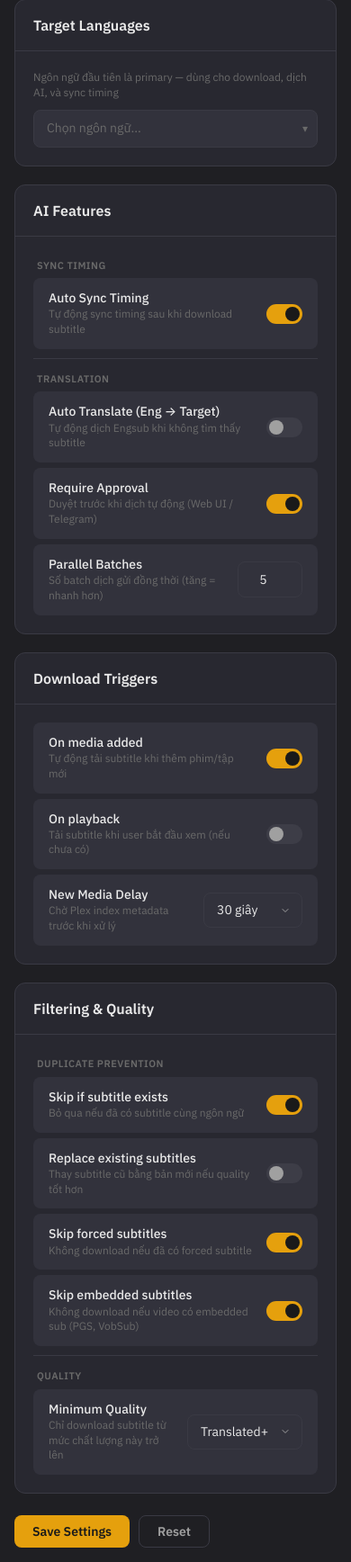
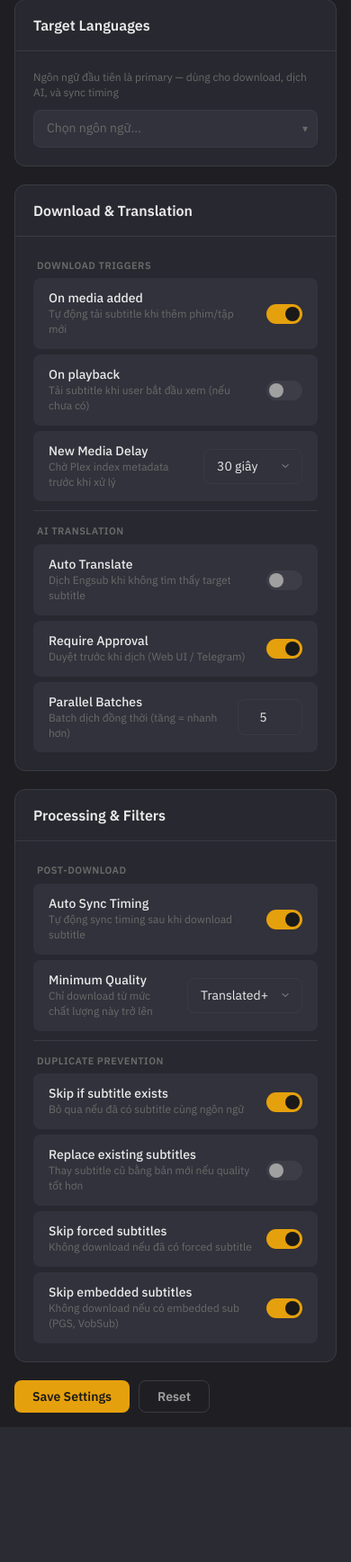
Before and after one commit to leolionart/plex-sub-downloader, a Python web app: template app/templates/settings.html in a window 390 px wide. Shown: the part 322-2058 px from the top of the page at 90% size. After the commit the page ends 1908 px from the top, so only its background shows below. Run offline with Jinja, Linux system fonts and the light colour scheme; the template is opened without the code that fills it, so the values that code supplies are empty.

Commit message:
style: balanced 2-column settings layout with full-width language card
- Target Languages extracted to full-width compact card (no wasted half-column)
- Remaining settings distributed evenly: Download & Translation (6 rows) | Processing & Filters (6 rows)
- Cross-group balancing: Auto Sync Timing + Min Quality moved to right card for equal heights
- Mobile: graceful 1-column fallback at ≤960px

```diff
--- a/app/templates/settings.html
+++ b/app/templates/settings.html
@@ -7,34 +7,28 @@
 
 {% block extra_styles %}
 <style>
-    /* ── Settings Grid: 2-col desktop, 1-col mobile ── */
-    .settings-grid {
+    /* ── 2-column card grid ── */
+    .settings-columns {
         display: grid;
         grid-template-columns: repeat(2, 1fr);
         gap: 20px;
-        margin-bottom: 24px;
+        align-items: start;
     }
 
+    /* ── Responsive ── */
     @media (max-width: 960px) {
-        .settings-grid {
+        .settings-columns {
             grid-template-columns: 1fr;
         }
     }
 
-    .settings-grid .card {
-        margin-bottom: 0;
-    }
-
-    /* Mobile: stats 2-col, setting-row tighter */
     @media (max-width: 768px) {
         .stats-grid {
             grid-template-columns: repeat(2, 1fr) !important;
         }
-
         .setting-row {
             gap: 12px;
         }
-
         .setting-select {
             min-width: 110px !important;
         }
@@ -85,7 +79,7 @@
         margin-top: 1px;
     }
 
-    /* Control variants: constrained widths for selects & inputs */
+    /* Control variants */
     .setting-select {
         width: auto !important;
         min-width: 130px;
@@ -352,10 +346,9 @@
 </div>
 
 <form id="settings-form">
-    <div class="settings-grid">
 
-        <!-- ① Target Languages -->
-        <div class="card">
+    <!-- Target Languages — compact full-width -->
+    <div class="card" style="margin-bottom: 20px; overflow: visible;">
         <div class="card-header">
             <h2>Target Languages</h2>
         </div>
@@ -376,66 +369,17 @@
         </div>
     </div>
 
-        <!-- ② AI Features (Sync + Translation) -->
+    <!-- 2-column cards -->
+    <div class="settings-columns">
+
+        <!-- Left: Download & Translation -->
         <div class="card">
             <div class="card-header">
-                <h2>AI Features</h2>
+                <h2>Download & Translation</h2>
             </div>
             <div class="card-body">
-                <div class="setting-section-label">Sync Timing</div>
+                <div class="setting-section-label">Download Triggers</div>
 
-                <label class="setting-row" for="auto_sync_timing">
-                    <div class="setting-info">
-                        <div class="setting-title">Auto Sync Timing</div>
-                        <div class="setting-desc">Tự động sync timing sau khi download subtitle</div>
-                    </div>
-                    <div class="toggle-switch">
-                        <input type="checkbox" id="auto_sync_timing" name="auto_sync_timing" checked>
-                        <span class="toggle-slider"></span>
-                    </div>
-                </label>
-
-                <div class="setting-section-label">Translation</div>
-
-                <label class="setting-row" for="translation_enabled">
-                    <div class="setting-info">
-                        <div class="setting-title">Auto Translate (Eng → Target)</div>
-                        <div class="setting-desc">Tự động dịch Engsub khi không tìm thấy subtitle</div>
-                    </div>
-                    <div class="toggle-switch">
-                        <input type="checkbox" id="translation_enabled" name="translation_enabled">
-                        <span class="toggle-slider"></span>
-                    </div>
-                </label>
-
-                <label class="setting-row" for="translation_requires_approval">
-                    <div class="setting-info">
-                        <div class="setting-title">Require Approval</div>
-                        <div class="setting-desc">Duyệt trước khi dịch tự động (Web UI / Telegram)</div>
-                    </div>
-                    <div class="toggle-switch">
-                        <input type="checkbox" id="translation_requires_approval" name="translation_requires_approval" checked>
-                        <span class="toggle-slider"></span>
-                    </div>
-                </label>
-
-                <div class="setting-row">
-                    <div class="setting-info">
-                        <div class="setting-title">Parallel Batches</div>
-                        <div class="setting-desc">Số batch dịch gửi đồng thời (tăng = nhanh hơn)</div>
-                    </div>
-                    <input type="number" id="translation_batch_concurrency" name="translation_batch_concurrency"
-                           class="form-input setting-number" min="1" max="20" value="5">
-                </div>
-            </div>
-        </div>
-
-        <!-- ③ Download Triggers -->
-        <div class="card">
-            <div class="card-header">
-                <h2>Download Triggers</h2>
-            </div>
-            <div class="card-body">
                 <label class="setting-row" for="auto_download_on_add">
                     <div class="setting-info">
                         <div class="setting-title">On media added</div>
@@ -472,15 +416,73 @@
                         <option value="300">5 phút</option>
                     </select>
                 </div>
+
+                <div class="setting-section-label">AI Translation</div>
+
+                <label class="setting-row" for="translation_enabled">
+                    <div class="setting-info">
+                        <div class="setting-title">Auto Translate</div>
+                        <div class="setting-desc">Dịch Engsub khi không tìm thấy target subtitle</div>
+                    </div>
+                    <div class="toggle-switch">
+                        <input type="checkbox" id="translation_enabled" name="translation_enabled">
+                        <span class="toggle-slider"></span>
+                    </div>
+                </label>
+
+                <label class="setting-row" for="translation_requires_approval">
+                    <div class="setting-info">
+                        <div class="setting-title">Require Approval</div>
+                        <div class="setting-desc">Duyệt trước khi dịch (Web UI / Telegram)</div>
+                    </div>
+                    <div class="toggle-switch">
+                        <input type="checkbox" id="translation_requires_approval" name="translation_requires_approval" checked>
+                        <span class="toggle-slider"></span>
+                    </div>
+                </label>
+
+                <div class="setting-row">
+                    <div class="setting-info">
+                        <div class="setting-title">Parallel Batches</div>
+                        <div class="setting-desc">Batch dịch đồng thời (tăng = nhanh hơn)</div>
+                    </div>
+                    <input type="number" id="translation_batch_concurrency" name="translation_batch_concurrency"
+                           class="form-input setting-number" min="1" max="20" value="5">
+                </div>
             </div>
         </div>
 
-        <!-- ④ Filtering & Quality -->
+        <!-- Right: Processing & Filters -->
         <div class="card">
             <div class="card-header">
-                <h2>Filtering & Quality</h2>
+                <h2>Processing & Filters</h2>
             </div>
             <div class="card-body">
+                <div class="setting-section-label">Post-Download</div>
+
+                <label class="setting-row" for="auto_sync_timing">
+                    <div class="setting-info">
+                        <div class="setting-title">Auto Sync Timing</div>
+                        <div class="setting-desc">Tự động sync timing sau khi download subtitle</div>
+                    </div>
+                    <div class="toggle-switch">
+                        <input type="checkbox" id="auto_sync_timing" name="auto_sync_timing" checked>
+                        <span class="toggle-slider"></span>
+                    </div>
+                </label>
+
+                <div class="setting-row">
+                    <div class="setting-info">
+                        <div class="setting-title">Minimum Quality</div>
+                        <div class="setting-desc">Chỉ download từ mức chất lượng này trở lên</div>
+                    </div>
+                    <select id="min_quality_threshold" name="min_quality_threshold" class="form-select setting-select">
+                        <option value="any">Any quality</option>
+                        <option value="translated" selected>Translated+</option>
+                        <option value="retail">Retail only</option>
+                    </select>
+                </div>
+
                 <div class="setting-section-label">Duplicate Prevention</div>
 
                 <label class="setting-row" for="skip_if_has_subtitle">
@@ -519,34 +521,19 @@
                 <label class="setting-row" for="skip_if_embedded">
                     <div class="setting-info">
                         <div class="setting-title">Skip embedded subtitles</div>
-                        <div class="setting-desc">Không download nếu video có embedded sub (PGS, VobSub)</div>
+                        <div class="setting-desc">Không download nếu có embedded sub (PGS, VobSub)</div>
                     </div>
                     <div class="toggle-switch">
                         <input type="checkbox" id="skip_if_embedded" name="skip_if_embedded" checked>
                         <span class="toggle-slider"></span>
                     </div>
                 </label>
-
-                <div class="setting-section-label">Quality</div>
-
-                <div class="setting-row">
-                    <div class="setting-info">
-                        <div class="setting-title">Minimum Quality</div>
-                        <div class="setting-desc">Chỉ download subtitle từ mức chất lượng này trở lên</div>
-                    </div>
-                    <select id="min_quality_threshold" name="min_quality_threshold" class="form-select setting-select">
-                        <option value="any">Any quality</option>
-                        <option value="translated" selected>Translated+</option>
-                        <option value="retail">Retail only</option>
-                    </select>
             </div>
         </div>
     </div>
 
-    </div>
-
     <!-- Actions -->
-    <div class="btn-group">
+    <div class="btn-group" style="margin-top: 20px;">
         <button type="submit" class="btn btn-primary">Save Settings</button>
         <button type="button" class="btn btn-ghost" onclick="loadSettings()">Reset</button>
     </div>
```
Lines whose indentation alone changed are shown as unchanged.
